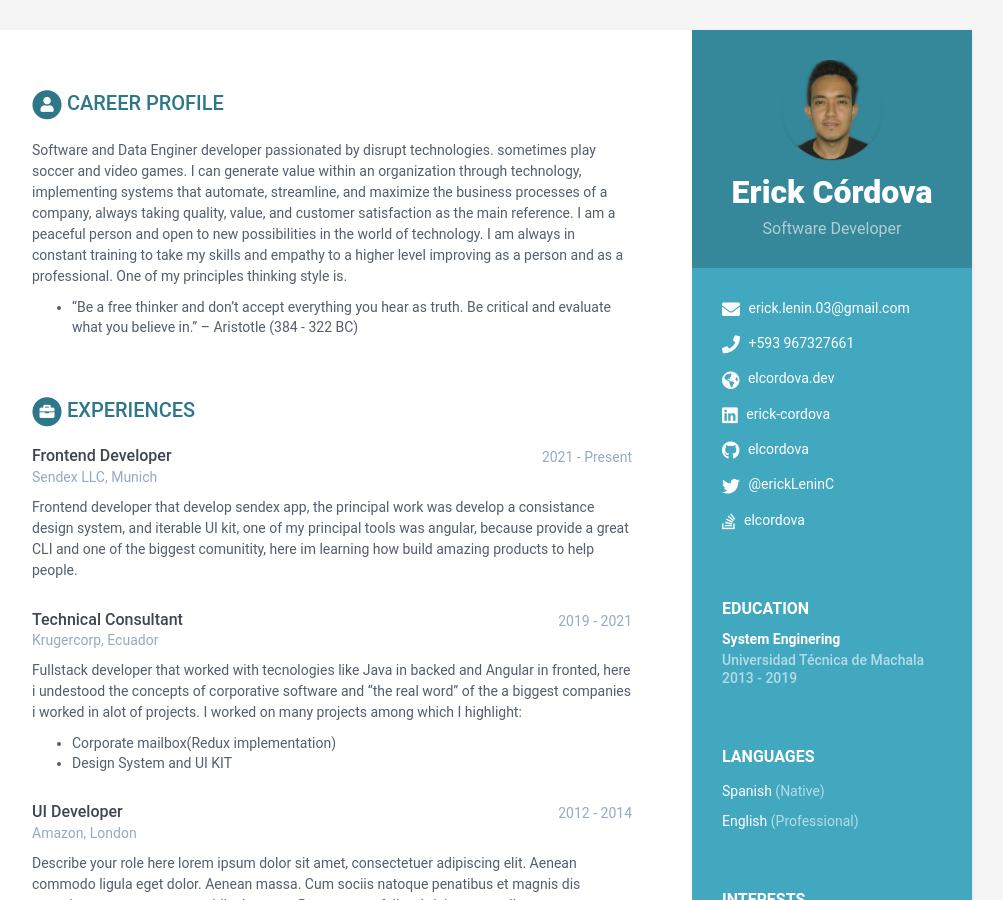
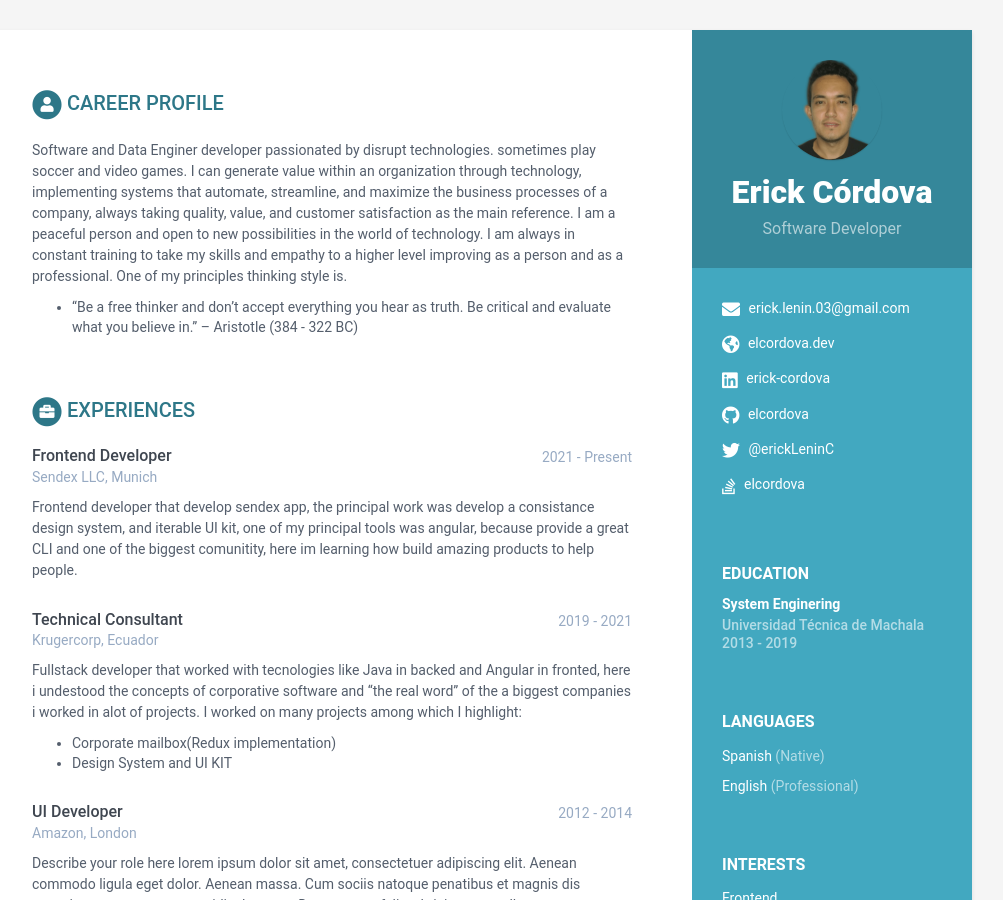
Before and after one commit to elcordova/caring-europa-fe48a, a Jekyll site: the page built from index.html, in a window 1280 px wide and 900 px high. Shown: the whole window, without its empty margins (168-1171 px from the left). Built offline with Jekyll 4.4.1, drawn with Linux system fonts in a browser that asks for light colours.

Commit message:
data.yml: changed

```diff
--- a/_data/data.yml
+++ b/_data/data.yml
@@ -5,7 +5,7 @@ sidebar:
   tagline: Software Developer
   avatar: profile.png
   email: erick.lenin.03@gmail.com
-  phone: +593 967327661
+  phone: null
   website: elcordova.dev
   linkedin: erick-cordova
   github: elcordova
```
